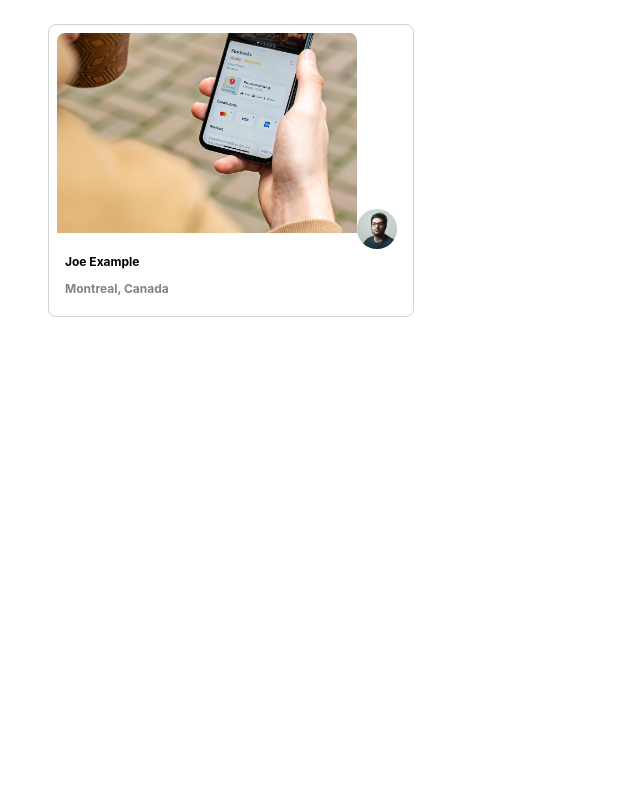
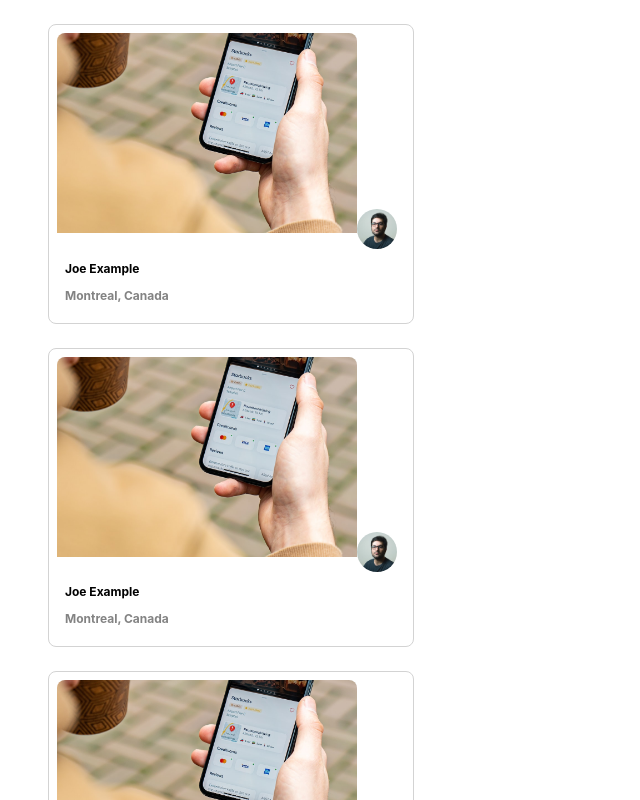
Before and after one commit to Millington-Holi7/photolabs-starter, a React (Create React App) app in the folder frontend/: page / in a window 1280 px wide. Shown: the top 800 px of the page, without its empty margins (0-640 px from the left). Built offline with nearby package versions, Linux system fonts and the light colour scheme.

Commit message:
using a for loop to display the photo 3 times

```diff
--- a/frontend/src/App.jsx
+++ b/frontend/src/App.jsx
@@ -12,12 +12,19 @@ const sampleDataForPhotoListItem = {
   imageSource: `${process.env.PUBLIC_URL}/Image-1-Regular.jpeg`,
   username: "Joe Example",
   profile: `${process.env.PUBLIC_URL}/profile-1.jpg`,
+
+
 };
+//
+const photos = [];
+for(let i= 0; i < 3; i++){
+  photos.push(<PhotoListItem photo={sampleDataForPhotoListItem}/>)
+}
 // Note: Rendering a single component to build components in isolation
 const App = () => {
   return (
     <div className="App">
-      <PhotoListItem photo={sampleDataForPhotoListItem}/>
+      {photos}
     </div>
   );
 };
--- a/frontend/src/components/PhotoListItem.jsx
+++ b/frontend/src/components/PhotoListItem.jsx
@@ -11,8 +11,10 @@ const PhotoListItem = (props) => {
     <div className="photo-list__item">
       <img className="photo-list__image" src={photo.imageSource} />
       <img className="photo-list__user-profile"src={photo.profile} />
-      <p className="photo-list__user-details photo-list__user-info">{photo.username}</p>
-      <p className="photo-list__user-location photo-list__user-info">{photo.location.city}, {photo.location.country}</p>
+      <div className="photo-list__user-info">
+      <p className="photo-list__user-details ">{photo.username}</p>
+      <p className="photo-list__user-location">{photo.location.city}, {photo.location.country}</p>
+    </div>
     </div>
   )
 };
```
